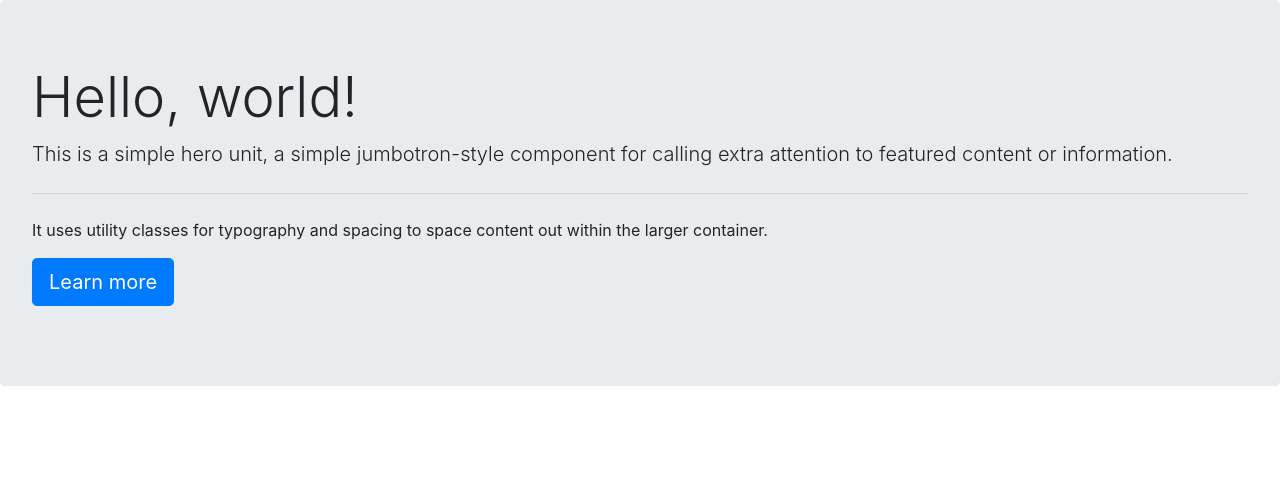
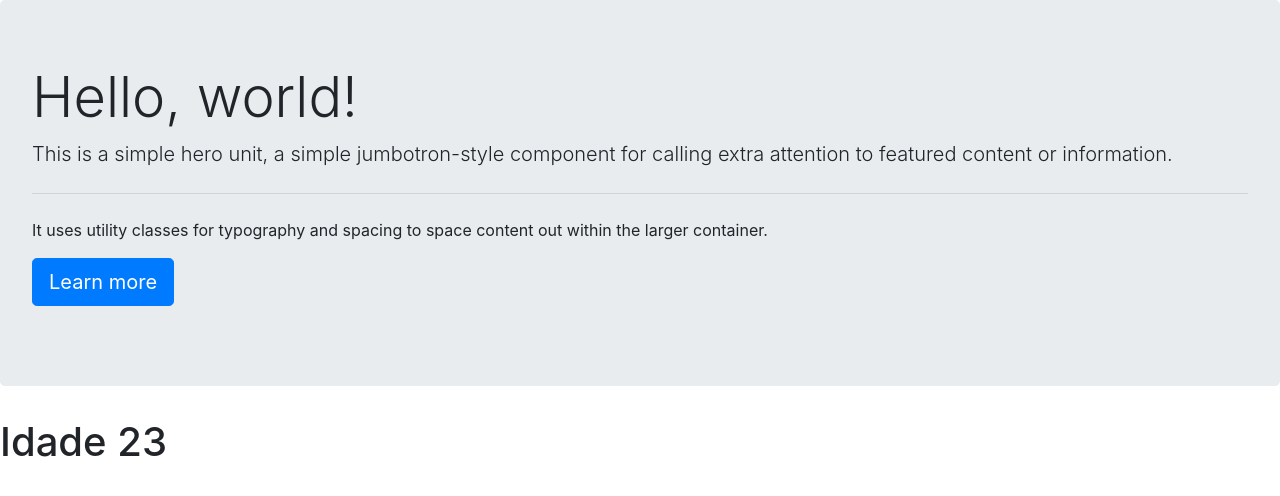
Before and after one commit to softwarefoundation/fundamentos-angular, an Angular app: page / in a window 1280 px wide. Shown: the top 496 px of the page. Built offline with nearby package versions, Linux system fonts and the light colour scheme.

Commit message:
Interpolação de strings

```diff
--- a/src/app/app.component.html
+++ b/src/app/app.component.html
@@ -7,3 +7,5 @@
     <a class="btn btn-primary btn-lg" href="#" role="button">Learn more</a>
   </p>
 </div>
+
+<h1>Idade {{10 + getIdade()}}</h1>
--- a/src/app/app.component.ts
+++ b/src/app/app.component.ts
@@ -7,4 +7,9 @@ import { Component } from '@angular/core';
 })
 export class AppComponent {
   nome = 'Fundamento Angular';
+  idade = 13;
+
+  getIdade() {
+    return this.idade;
+  }
 }
```
